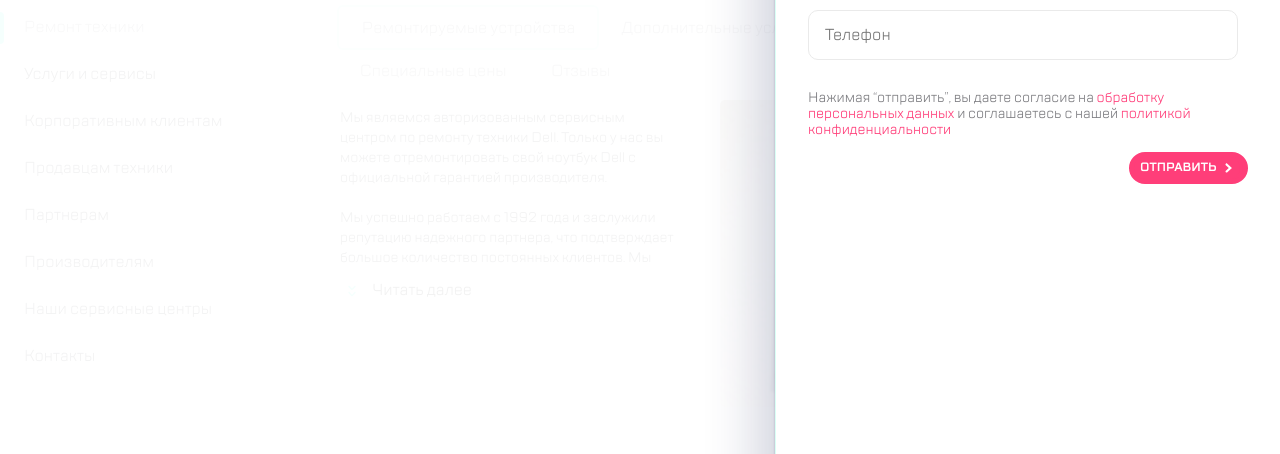
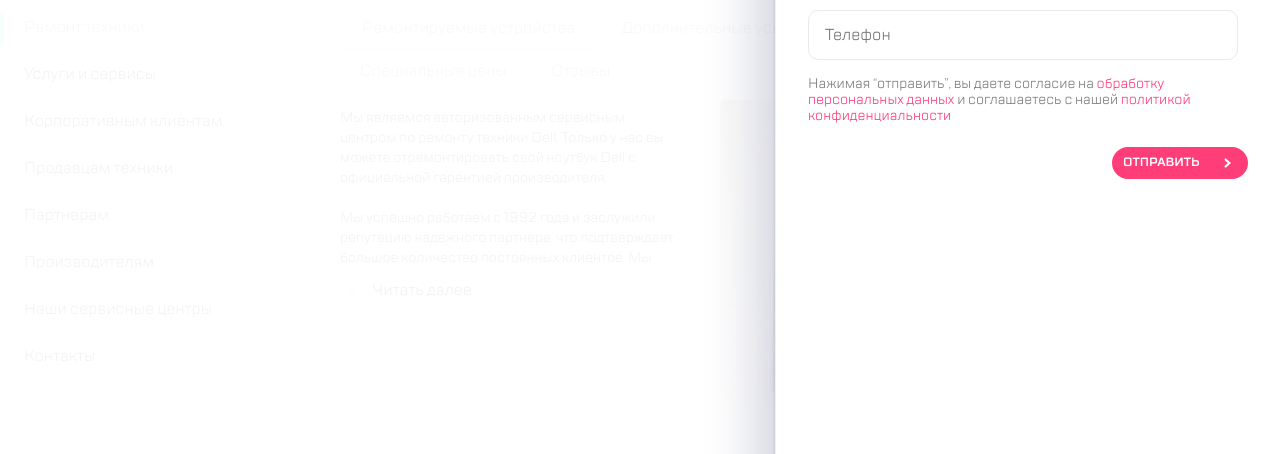
Before and after one commit to ElenaShumi/WebCore, a website built with webpack: page src/index.html in a window 1280 px wide. Both pictures are taken after a click on the button 44 px from the left and 608 px from the top of the page. Shown: the part 86-540 px from the top of the page. Built offline with nearby package versions, Linux system fonts and the light colour scheme.

Commit message:
I fixed the position of the button and specified href for links

```diff
--- a/src/index.html
+++ b/src/index.html
@@ -357,15 +357,15 @@
             <input type="text" name="phone" placeholder="Телефон"><br>
             <input type="text" name="email" placeholder="Электронная почта"><br>
             <textarea name="commens" rows="4" placeholder="Сообщение"></textarea><br>
+            <button class="form__button" type="button">
+                <span>Отправить</span>
+            </button>
         </form>
         <p class="modal__text">Нажимая “отправить”, вы даете согласие на
-            <a src="#">обработку персональных данных</a>
+            <a href="#">обработку персональных данных</a>
             и соглашаетесь с нашей
-            <a src="#">политикой конфиденциальности</a>
+            <a href="#">политикой конфиденциальности</a>
         </p>
-        <button class="table__button" type="button">
-            <span>Отправить</span>
-        </button>
     </aside>
     <aside class="modal call">
         <div class="modal__button">
@@ -376,15 +376,15 @@
         </div>
         <form class="modal__form form" action="" method="post">
             <input type="text" name="phone" placeholder="Телефон"><br>
+            <button class="form__button" type="button">
+                <span>Отправить</span>
+            </button>
         </form>
         <p class="modal__text">Нажимая “отправить”, вы даете согласие на
-            <a src="#">обработку персональных данных</a>
+            <a href="#">обработку персональных данных</a>
             и соглашаетесь с нашей
-            <a src="#">политикой конфиденциальности</a>
+            <a href="#">политикой конфиденциальности</a>
         </p>
-        <button class="table__button" type="button">
-            <span>Отправить</span>
-        </button>
     </aside>
     <footer class="footer">
         <p>© 2019 CPS<br> Разработано командой Apesong </p>
--- a/src/scss/__modal.scss
+++ b/src/scss/__modal.scss
@@ -116,6 +116,8 @@
   }
 
   &__text {
+    margin: 0;
+    width: 90%;
     font-size: 14px;
     line-height: 16px;
     color: $textLink;
@@ -125,12 +127,40 @@
     }
   }
 
-  .table__button {
+  .form__button {
+    cursor: pointer;
+    opacity: 1;
+    transition-duration: 1s;
+    transition-property: opacity;
+
     position: absolute;
-    right: 16px;
+    right: 14%;
+
+    margin-top: 83px;
+
+    height: 32px;
+    width: 136px;
+    border: 5px solid $buttonColor;
+    border-radius: 25px;
+    background: #FF3E79 url('../img/goside.svg') 96% no-repeat;
+
+    color: $whiteColor;
+    text-transform: uppercase;
+    font-size: 12px;
+    font-weight: 550;
+    text-align: start;
 
     @media (min-width: 1120px) {
       right: 32px;
+      margin-top: 71px;
+    }
+
+    &:hover {
+      opacity: 0.5;
+      transition-duration: 1s;
+      transition-property: opacity;
     }
   }
+
+
 }
```
